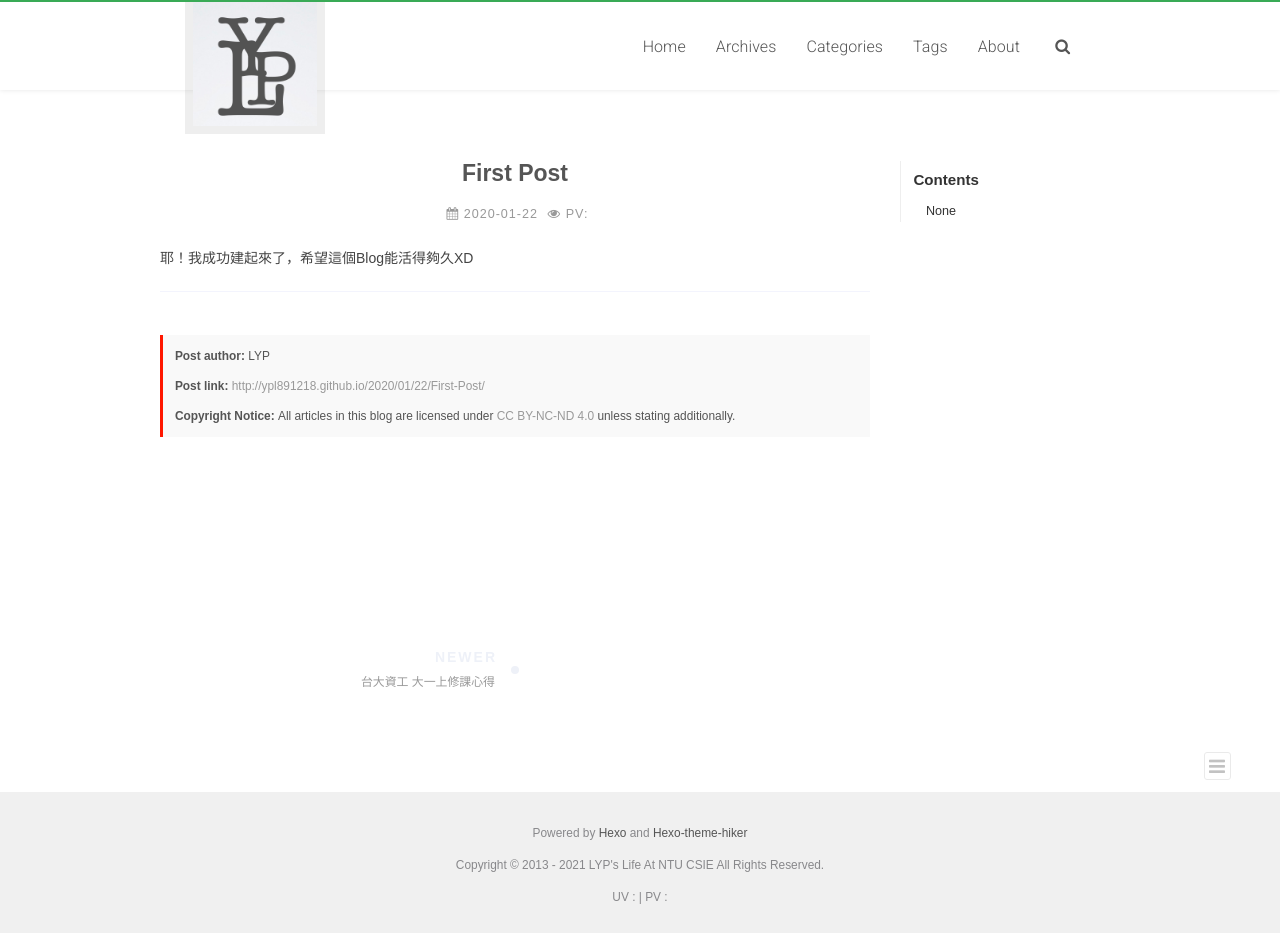
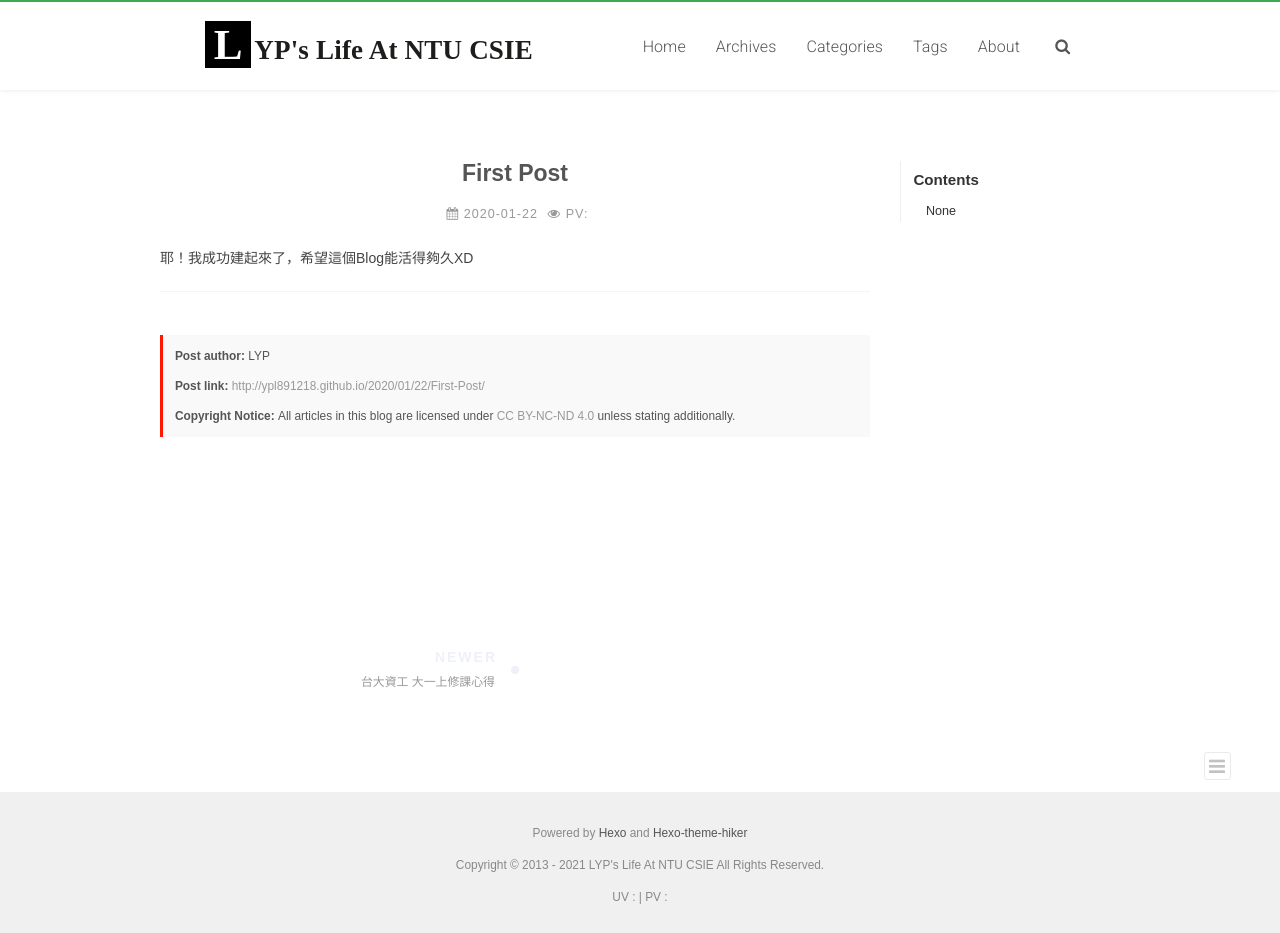
Before and after one commit to ypl891218/ypl891218.github.io, a plain HTML site: page 2020/01/22/First-Post/index.html in a window 1280 px wide. Drawn offline with nearby package versions, Linux system fonts and the light colour scheme; some packages are replaced by stand-ins of ours; no server answers; a script that the page names is missing.

Commit message:
Site updated: 2021-01-30 14:59:01

```diff
--- a/2020/01/22/First-Post/index.html
+++ b/2020/01/22/First-Post/index.html
@@ -96,10 +96,8 @@
             </button>
 
 
-              <a class="brand" style="
-                 margin-top: 0px;"
-                href="#" data-toggle="modal" data-target="#myModal" >
-                  <img width="124px" height="124px" alt="Hike News" src="/css/images/logo.jpeg">
+              <a class="brand" style="border-width: 0;">
+                <p>LYP&#39;s Life At NTU CSIE</p>
               </a>
 
 
```
Also changed, not shown: 2020/01/27/台大資工 大一上修課心得/index.html (+2 -4 lines), 2020/07/26/台大資工 大一下修課心得/index.html (+2 -4 lines), archives/2020/01/index.html (+2 -4 lines), archives/2020/07/index.html (+2 -4 lines), archives/2020/index.html (+2 -4 lines), archives/index.html (+2 -4 lines), tags/修課心得/index.html (+2 -4 lines).
